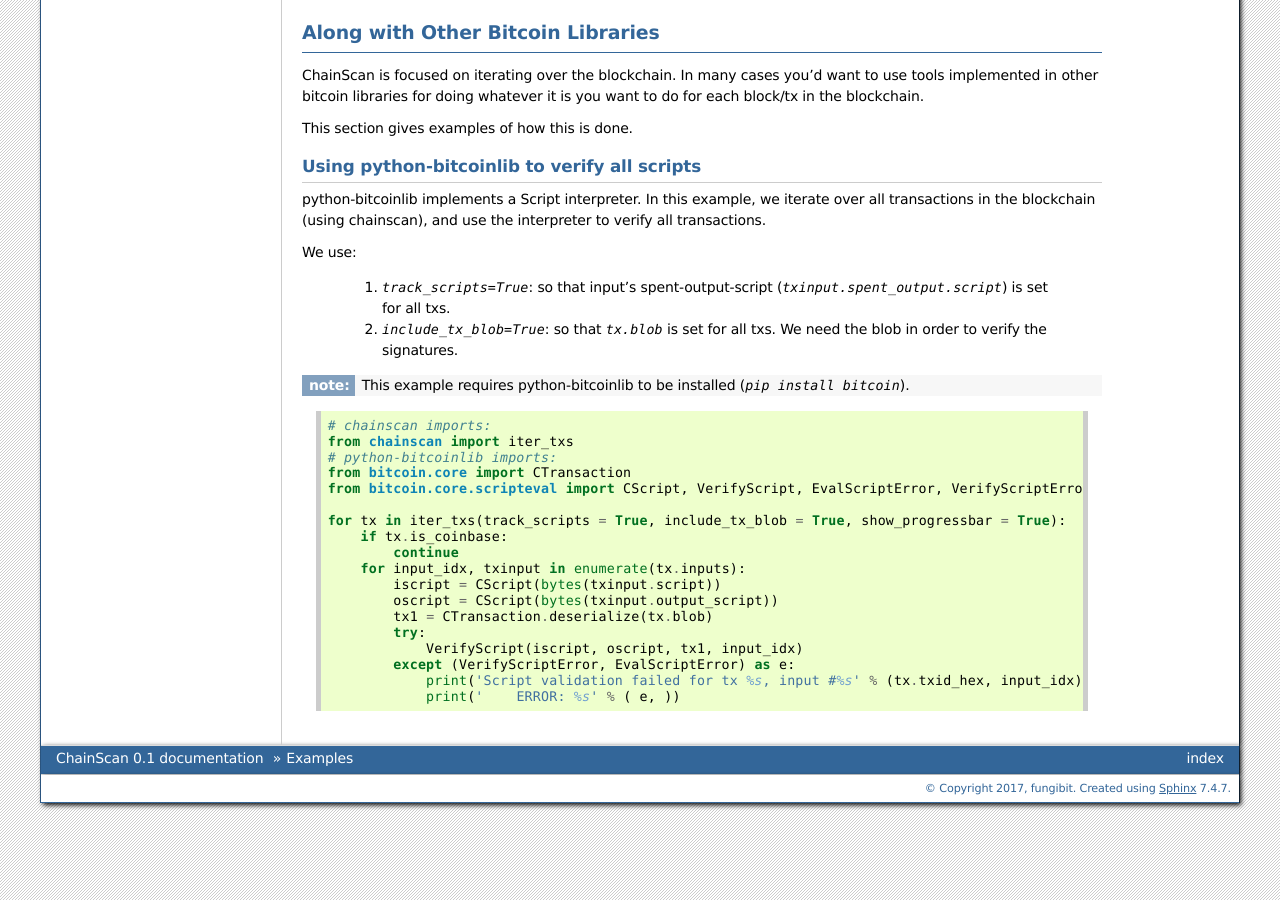
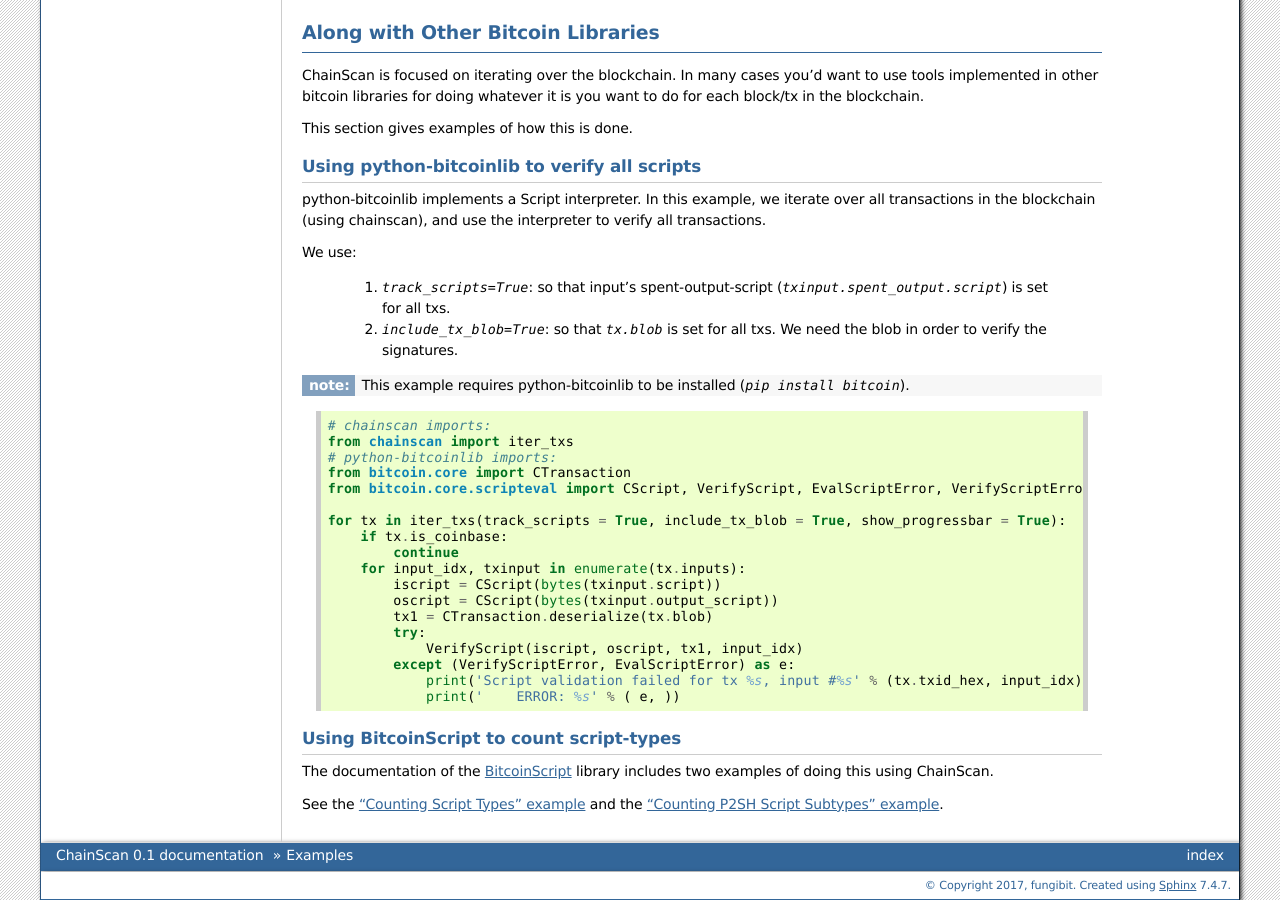
Before and after one commit to fungibit/chainscan, a Sphinx documentation site: the page built from docs/examples.rst, in a window 1280 px wide and 900 px high, scrolled down 8513 px. Built offline with Sphinx 7.4.7, drawn with Linux system fonts in a browser that asks for light colours; some of the changed text lies outside the part shown.

Commit message:
docs: added an example using BitcoinScript

```diff
--- a/docs/examples.rst
+++ b/docs/examples.rst
@@ -572,3 +572,13 @@
             except (VerifyScriptError, EvalScriptError) as e:
                 print('Script validation failed for tx %s, input #%s' % (tx.txid_hex, input_idx))
                 print('    ERROR: %s' % ( e, ))
+
+
+Using BitcoinScript to count script-types
+----------------------------------------------------
+
+The documentation of the `BitcoinScript <https://bitcoinscript.readthedocs.io/en/latest/>`_ library
+includes two examples of doing this using ChainScan.
+
+See the `"Counting Script Types" example <https://bitcoinscript.readthedocs.io/en/latest/#counting-script-types>`_
+and the `"Counting P2SH Script Subtypes" example <https://bitcoinscript.readthedocs.io/en/latest/#counting-p2sh-script-subtypes>`_.
```
